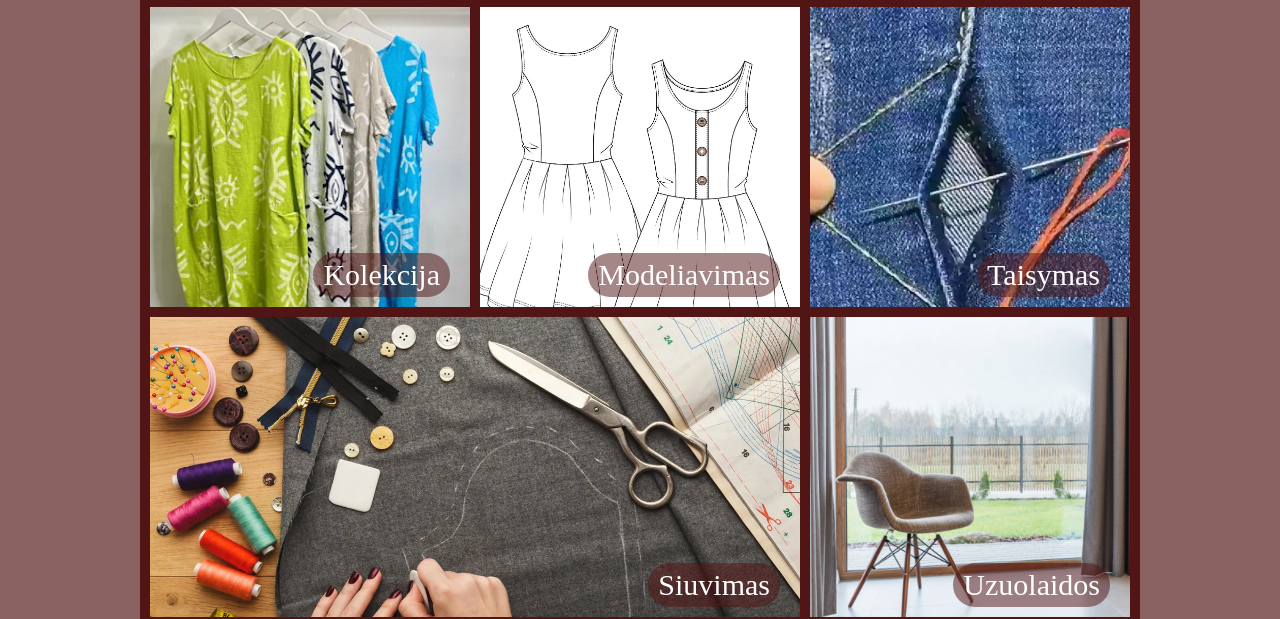
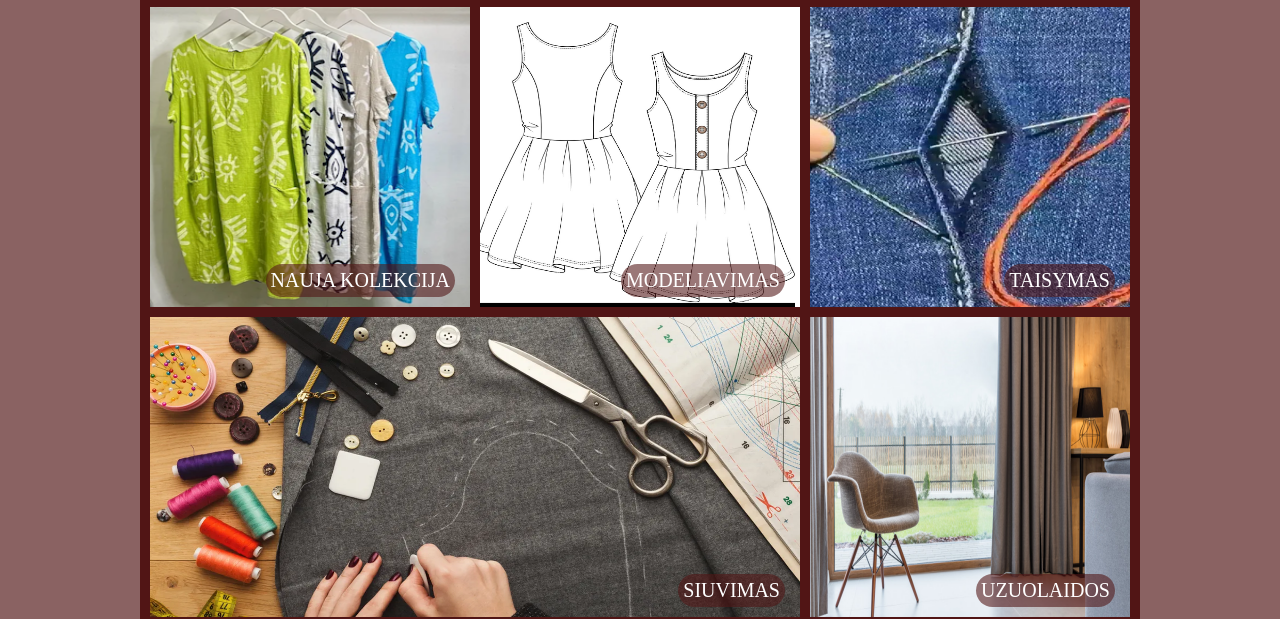
Before and after one commit to tomaskls/Siuvimo-studija, a website: page index.html in a window 1280 px wide. Shown: the part 189-808 px from the top of the page. Drawn offline with Linux system fonts and the light colour scheme.

Commit message:
antras v

```diff
--- a/css/main.css
+++ b/css/main.css
@@ -28,82 +28,75 @@ main{
 
    }
 
-.foto>div>a{
-    background-color: rgba(81, 21, 21, 0.509);
-    padding: 5px 10px;
-    border-radius: 25px;
-    color:  white;
-    font-size: 30px;
-    text-decoration: none;
-}
 .kolekcija{
-    background-image: url(/img/kolekcija.png);
-    background-size: cover;
+    display: flex;
     width: 320px;
     height: 300px;
     position: relative;
 }
 .kolekcija>a{
+    width: 100%;
+    height: 100%;
+}
+.imgk{
+    width: 100%;
+    height: 100%;
+
+}
+.ukolekcija{
+    background-color:  rgba(81, 21, 21, 0.582);
+    color: white;
+    font-size: 20px;
+    border-radius: 20px;
+    padding: 5px;
+    text-transform: uppercase;
     position: absolute;
     bottom: 10px;
-    right: 20px;
-
+    right: 15px;
 }
-
    .modeliavimas{
-    background-image: url(/img/modeliavimas.png);
-    background-size: cover;
+    display: flex;
     width: 320px;
     height: 300px;
     position: relative;
 
    }
-   .modeliavimas>a{
-    position: absolute;
-    bottom: 10px;
-    right: 20px;
-
-   }
+  .modeliavimas>a{
+    width: 100%;
+    height: 100%;
+  }
 
    .taisymas{
-    background-image: url(/img/taisymas.png);
-    background-size: cover;
+    display: flex;
     width: 320px;
     height: 300px;
     position: relative;
    }
    .taisymas>a{
-    position: absolute;
-    bottom: 10px;
-    right: 20px;
-
+    width: 100%;
+    height: 100%;
    }
 
    .siuvimas{
-    background-image: url(/img/siuvimas.png);
-    background-size: cover;
+    display: flex;
     width: 650px;
     height: 300px;
     position: relative;
    }
 .siuvimas>a{
-    position: absolute;
-    bottom: 10px;
-    right: 20px;
-
+    width: 100%;
+    height: 100%;
 }
 
    .uzuolaidos{
-    background-image: url(/img/uzuolaidos.png);
-    background-size: cover;
+
     width: 320px;
     height: 300px;
     position: relative;
    }
    .uzuolaidos>a{
-    position: absolute;
-    bottom: 10px;
-    right: 20px;
+    width: 100%;
+    height: 100%;
    }
    .aprasymas{
     background-color: rgb(81, 21, 21) ;
--- a/index.html
+++ b/index.html
@@ -50,21 +50,26 @@
     <main>
         <section class="foto">
             <div class="kolekcija">
-               <a href="#">Kolekcija</a>
+           <a href=""><img class="imgk" src="/img/kolekcija.png" alt=""></a>
+           <p class="ukolekcija">Nauja Kolekcija</p>
         </div>
         <div class="modeliavimas">
-               <a href="">Modeliavimas</a>
+            <a href=""><img class="imgk" src="/img/modeliavimas.png" alt=""></a>
+            <p class="ukolekcija">Modeliavimas</p>
          </div>
          <div class="taisymas">
-                <a href="#">Taisymas</a>
+            <a href=""><img class="imgk" src="/img/taisymas.png" alt=""></a>
+            <p class="ukolekcija">Taisymas</p>
          </div>
          <div class="siuvimas">
-                <a href="#">Siuvimas</a>
+            <a href=""><img class="imgk" src="/img/siuvimas.png" alt=""></a>
+            <p class="ukolekcija">Siuvimas</p>
+         </div>
+         <div class="uzuolaidos">
+            <a href=""><img class="imgk" src="/img/uzuolaidos.png" alt=""></a>
+            <p class="ukolekcija">Uzuolaidos</p>
          </div>
 
-            <div class="uzuolaidos">
-                <a href="#">Uzuolaidos</a>
-            </div>
 
         </section>
         <section class="aprasymas">
```
Lines whose indentation alone changed are shown as unchanged.
